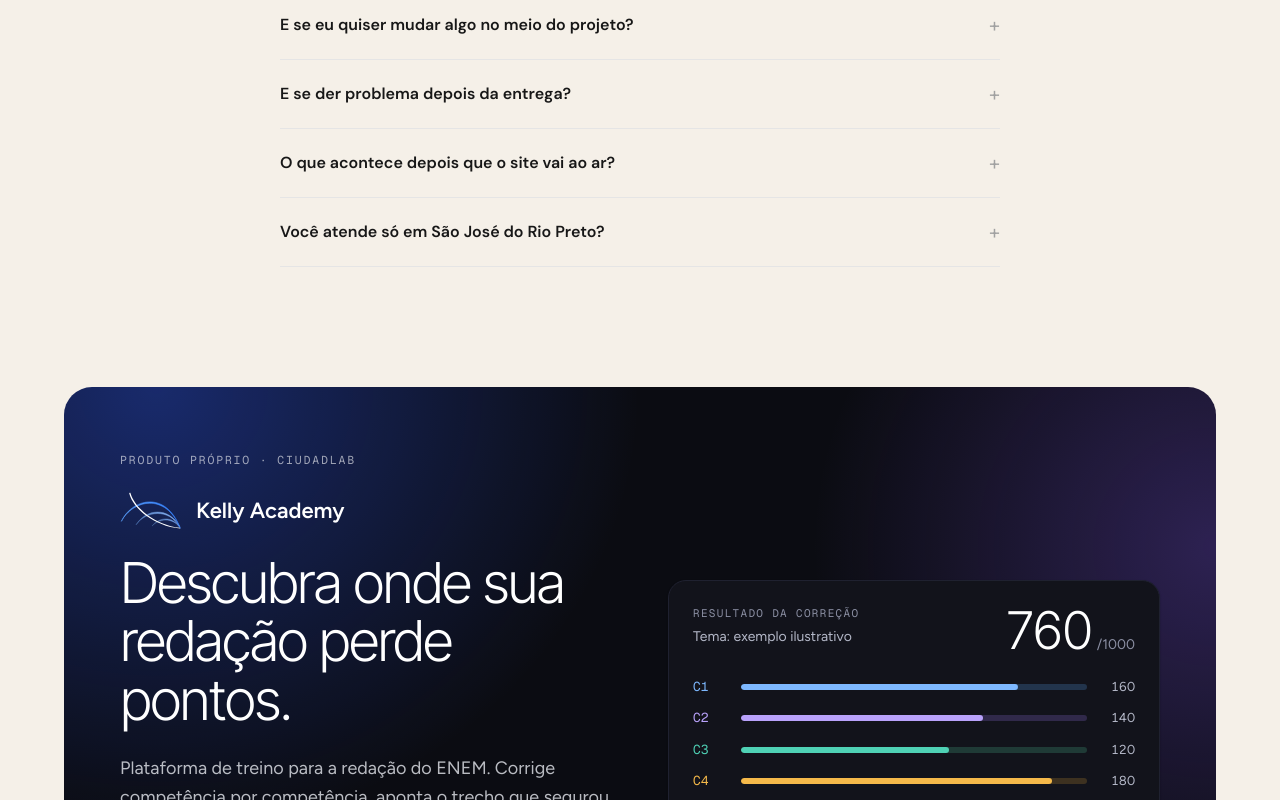
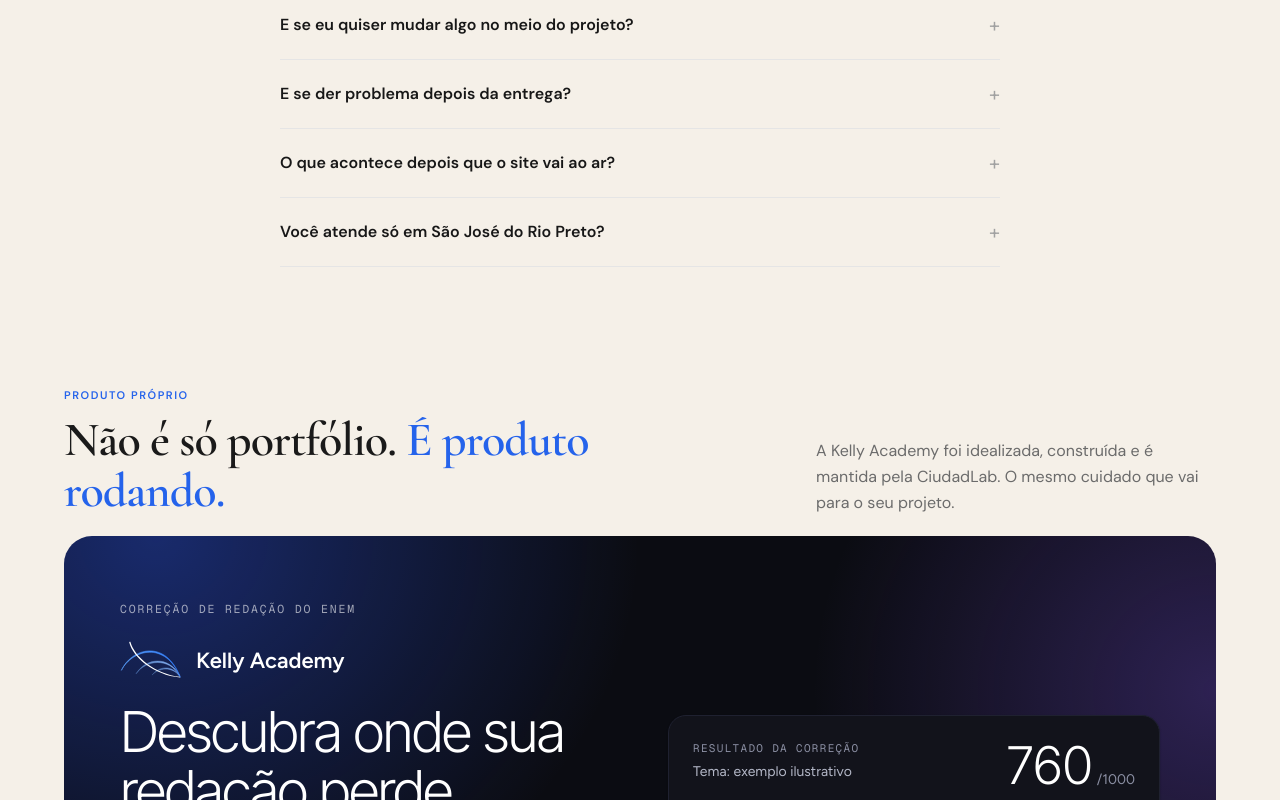
Before and after one commit to eduardo-Ciudad/ciudad.dev, a Next.js app: page / in a window 1280 px wide. Shown: the part 5495-6295 px from the top of the page. Built offline with nearby package versions, Linux system fonts and the light colour scheme; no server answers.

Commit message:
refactor(kelly): adiciona cabecalho da secao

```diff
--- a/src/components/ProdutoKelly.tsx
+++ b/src/components/ProdutoKelly.tsx
@@ -13,13 +13,31 @@ const competencias = [
 
 export function ProdutoKelly() {
   return (
-    <section id="kelly-academy" aria-labelledby="kelly-titulo" className="px-6 pb-24 pt-6">
+    <section id="kelly-academy" aria-labelledby="produto-titulo" className="px-6 pb-24 pt-6">
       <div className="mx-auto flex max-w-6xl flex-col gap-5">
         <ScrollReveal>
+          <div className="mb-5 flex flex-wrap items-end justify-between gap-x-12 gap-y-4">
+            <div className="flex max-w-[640px] flex-col gap-3">
+              <span className="text-[11px] font-semibold uppercase tracking-[0.14em] text-accent">
+                Produto próprio
+              </span>
+              <h2
+                id="produto-titulo"
+                className="font-heading text-[clamp(2.2rem,1.6rem+2vw,3rem)] font-semibold leading-[1.05] tracking-[-0.02em] text-primary"
+              >
+                Não é só portfólio. <span className="text-accent">É produto rodando.</span>
+              </h2>
+            </div>
+            <p className="max-w-[400px] text-base leading-relaxed text-muted">
+              A Kelly Academy foi idealizada, construída e é mantida pela CiudadLab. O mesmo
+              cuidado que vai para o seu projeto.
+            </p>
+          </div>
+
           <div className="kelly-glow flex flex-col items-center gap-12 rounded-[28px] px-6 py-10 text-kelly-text md:px-14 md:py-16 lg:flex-row lg:gap-14">
             <div className="flex min-w-0 flex-1 flex-col gap-6">
               <p className="font-kelly-mono text-[11.5px] tracking-[0.16em] text-white/60">
-                PRODUTO PRÓPRIO · CIUDADLAB
+                CORREÇÃO DE REDAÇÃO DO ENEM
               </p>
 
               <div className="flex items-center gap-3.5">
@@ -27,17 +45,13 @@ export function ProdutoKelly() {
                 <p className="font-kelly-body text-[22px] font-semibold text-white">Kelly Academy</p>
               </div>
 
-              <h2
-                id="kelly-titulo"
-                className="max-w-[560px] font-kelly-display text-[clamp(2.4rem,1.6rem+2.4vw,3.6rem)] font-light leading-[1.04] tracking-[-0.035em] text-white"
-              >
+              <h3 className="max-w-[560px] font-kelly-display text-[clamp(2.4rem,1.6rem+2.4vw,3.6rem)] font-light leading-[1.04] tracking-[-0.035em] text-white">
                 Descubra onde sua redação perde pontos.
-              </h2>
+              </h3>
 
               <p className="max-w-[520px] font-kelly-body text-lg leading-relaxed text-kelly-text/80">
                 Plataforma de treino para a redação do ENEM. Corrige competência por competência,
-                aponta o trecho que segurou a nota e mostra o que treinar a seguir. Pensada,
-                construída e mantida aqui.
+                aponta o trecho que segurou a nota e mostra o que treinar a seguir.
               </p>
 
               <div className="grid grid-cols-3 border-y border-white/12 py-4">
```
